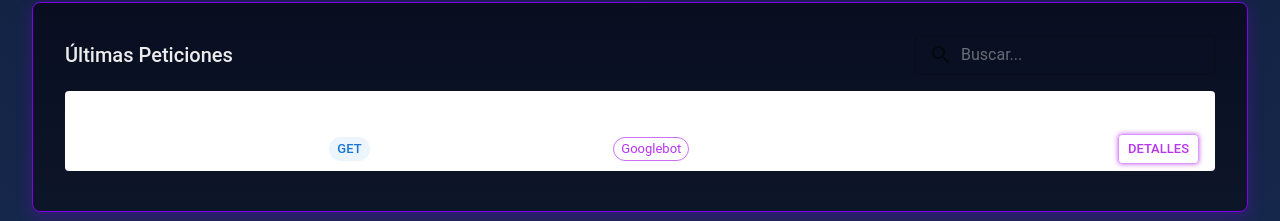
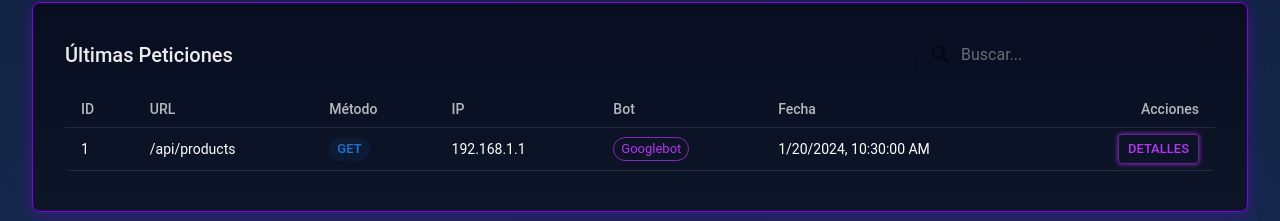
Before and after one commit to LuisAncelVasquezVillavicencio/server-puppeteer, a Next.js app in the folder puppeteer-server/: page /dashboard in a window 1280 px wide. Shown: the part 1583-1804 px from the top of the page. Built offline with nearby package versions, Linux system fonts and the light colour scheme; no server answers.

Commit message:
Update RequestsTable.jsx

```diff
--- a/puppeteer-server/components/ui/RequestsTable.jsx
+++ b/puppeteer-server/components/ui/RequestsTable.jsx
@@ -98,7 +98,7 @@ function RequestsTable() {
           />
         </Box>
 
-        <Paper sx={{ width: '100%', overflow: 'hidden' }}>
+        <Paper sx={{ width: '100%', overflow: 'hidden' , background: 'transparent' }}>
           <Table size="small">
             <TableHead>
               <TableRow>
```
